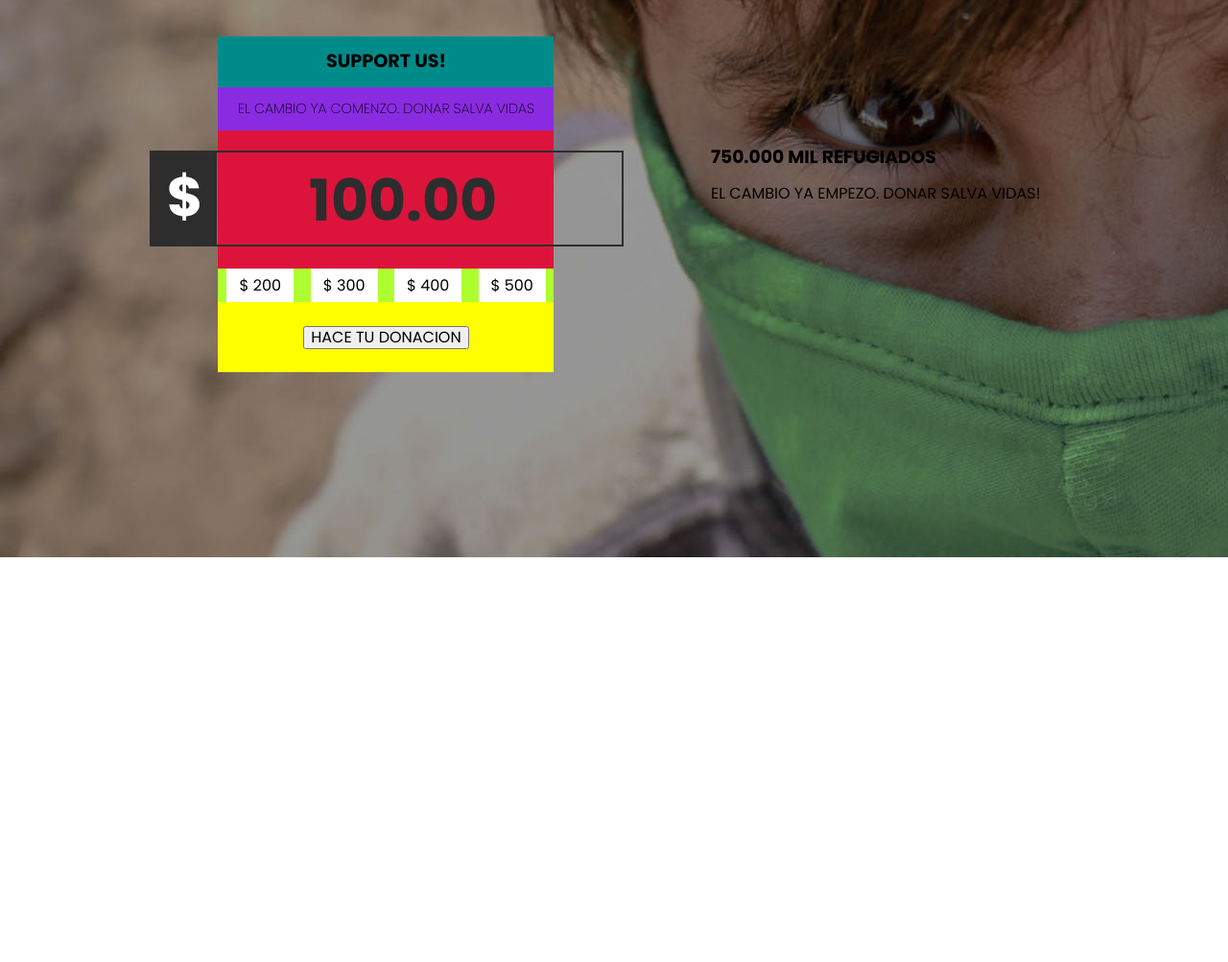
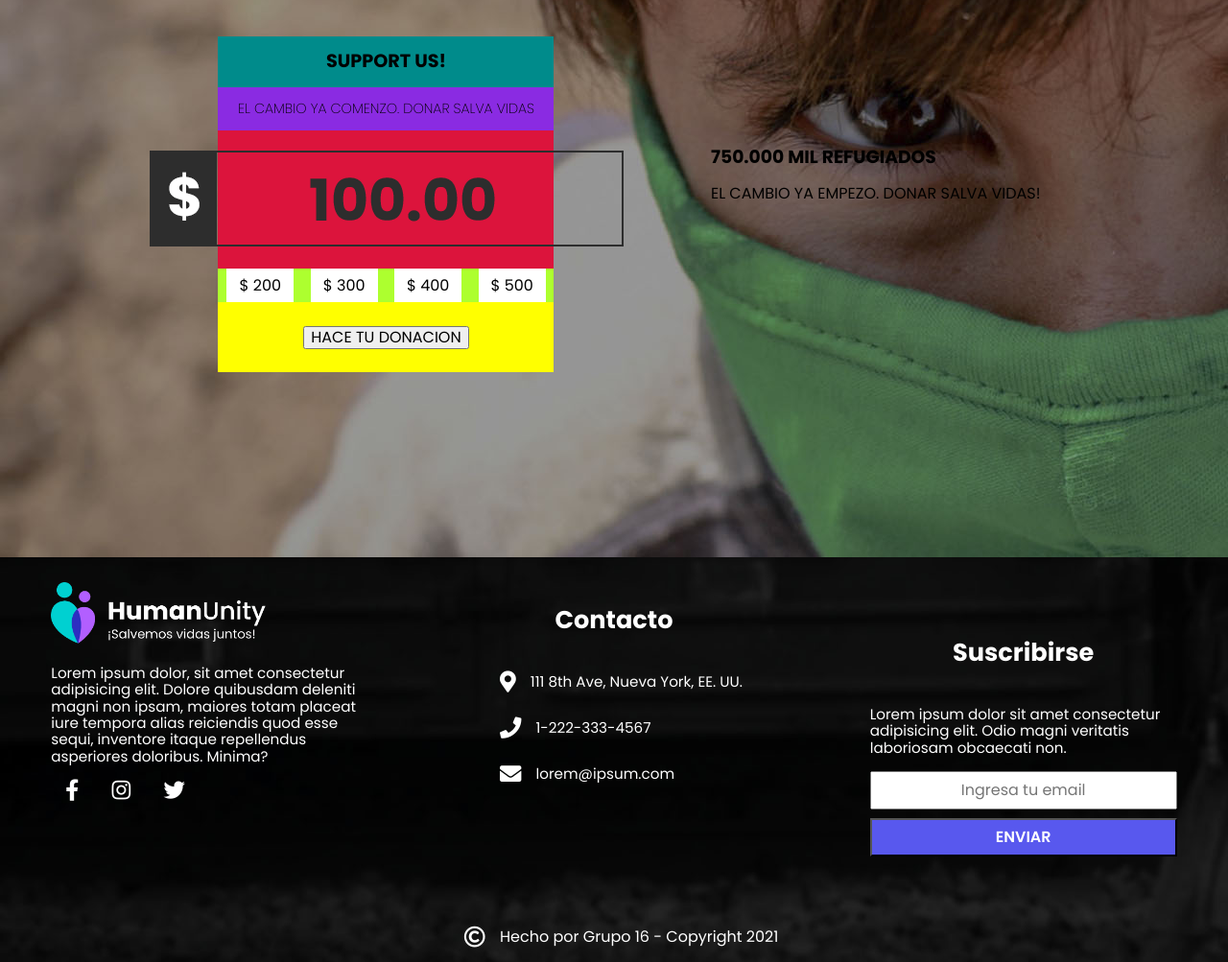
Before and after one commit to SoyGeelances/HumanUnity, a plain HTML site: page index.html in a window 1280 px wide. Shown: the part 1625-2628 px from the top of the page at 96% size. Before the commit the page ends 2206 px from the top, so only its background shows below. Drawn offline with Linux system fonts and the light colour scheme.

Commit message:
agregue footer

```diff
--- a/css/style.css
+++ b/css/style.css
@@ -181,6 +181,145 @@ i {
         margin-right: 1%;
     }
 
+/* CSS MARQUI - FOOTER*/
+
+    .container-footer{
+        width: 100%;
+        background-image: url(/img/footer.jpg);
+        background-repeat: no-repeat;
+        display: flex;
+        justify-content: space-around;
+        align-items: center;
+        flex-wrap: wrap;
+    }
+
+    .footer-logo-redes{
+        width: 25%;
+        height: 40vh;
+        display: flex;
+        flex-direction: column;
+        align-items: flex-start;
+        margin: 2%;
+
+    }
+
+    .logo-footer-logo-redes{
+
+    }
+
+    .parrafo-footer-logo-redes{
+        color: white;
+        font-family: Poppins;
+        font-size: .95em;
+        text-align: left;
+    }
+
+    .logo-footer{
+        width: 70%;
+    }
+
+    .icons i:hover{
+        cursor: pointer;
+    }
+
+    .footer-contacto{
+        width: 25%;
+        height: 40vh;
+        margin: 2%;
+        display: flex;
+        flex-direction: column;
+        align-items: center;
+    }
+
+    .titulo-footer-contacto h3{
+        color: white;
+        font-size: 1.6em;
+    }
+
+    .medios-contacto{
+        display: flex;
+        align-items: center;
+        justify-content: flex-start;
+    }
+
+    .medios-contacto p{
+        color: white;
+        font-size: .95em;
+    }
+
+    .footer-suscripciones{
+        width: 25%;
+        height: 40vh;
+        margin: 2%;
+        display: flex;
+        flex-direction: column;
+        align-items: center;
+        justify-content: center;
+    }
+
+    .contenedor-titulo-suscripciones{
+        width: 100%;
+        text-align: center;
+    }
+
+    .titulo-suscripciones{
+        color: white;
+        font-size: 1.6em;
+    }
+
+    .contenedor-parrafo-suscripciones{
+        width: 100%;
+        margin: 0;
+    }
+
+    .parrafo-suscripciones{
+        color: white;
+        font-size: .95em;
+    }
+
+    .contenedor-formulario-suscripciones{
+        width: 100%;
+        display: flex;
+        flex-direction: column;
+        align-items: center;
+    }
+
+    .input-form-suscripciones{
+        width: 100%;
+        height: 5vh;
+    }
+
+    .input-form-suscripciones::placeholder{
+        text-align: center;
+    }
+
+    .btn-form-suscripciones{
+        margin-top: 3%;
+        width: 100%;
+        height: 5vh;
+        background-color: #5858EE;
+        color: white;
+        font-weight: 600;
+    }
+
+    .btn-form-suscripciones:hover{
+        cursor: pointer;
+    }
+
+    .copyright{
+        width: 100%;
+        display: flex;
+        justify-content: center;
+        align-items: center;
+    }
+
+    .copyright p{
+        color: white;
+        font-size: 1em;
+    }
+
+
+
 
 /* ----- CSS MARCOS ----- */
 .section{
--- a/index.html
+++ b/index.html
@@ -182,6 +182,61 @@
 
     </section>
 
+    <footer>
+        <div class="container-footer">
+            <div class="footer-logo-redes">
+                <div class="logo-footer-logo-redes">
+                    <img class="logo-footer" src="./img/logo-footer.png">
+                </div>
+                <div class="contenedor-parrafo-footer-logo-redes">
+                    <p class="parrafo-footer-logo-redes">Lorem ipsum dolor, sit amet consectetur adipisicing elit. Dolore quibusdam deleniti magni non ipsam, maiores totam placeat iure tempora alias reiciendis quod esse sequi, inventore itaque repellendus asperiores doloribus. Minima?</p>
+                </div>
+                <div class="icons">
+                    <i class="fab fa-facebook-f"></i>
+                    <i class="fab fa-instagram"></i>
+                    <i class="fab fa-twitter"></i>
+                </div>
+            </div>
+            <div class="footer-contacto">
+                <div class="titulo-footer-contacto">
+                    <h3>Contacto</h3>
+                </div>
+                <div class="footer-medios-contacto">
+                    <div class="medios-contacto">
+                        <i class="fas fa-map-marker-alt"></i>
+                        <p>111 8th Ave, Nueva York, EE. UU.</p>
+                    </div>
+
+                    <div class="medios-contacto">
+                        <i class="fas fa-phone"></i>
+                        <p>1-222-333-4567</p>
+                    </div>
+
+                    <div class="medios-contacto">
+                        <i class="fas fa-envelope"></i>
+                        <p>lorem@ipsum.com</p>
+                    </div>
+                </div>
+            </div>
+            <div class="footer-suscripciones">
+                <div class="contenedor-titulo-suscripciones">
+                    <h3 class="titulo-suscripciones">Suscribirse</h3>
+                </div>
+                <div class="contenedor-parrafo-suscripciones">
+                    <p class="parrafo-suscripciones">Lorem ipsum dolor sit amet consectetur adipisicing elit. Odio magni veritatis laboriosam obcaecati non.</p>
+                </div>
+                <form class="contenedor-formulario-suscripciones">
+                    <input class="input-form-suscripciones" type="email" placeholder="Ingresa tu email">
+                    <button class="btn-form-suscripciones">ENVIAR</button>
+                </form>
+            </div>
+            <div class="copyright">
+                <i class="far fa-copyright"></i>
+                <p>Hecho por Grupo 16 - Copyright 2021</p>
+            </div>
+        </div>
+    </footer>
+
 
 <script src="/js/scripts.js"></script>
 </body>
```
